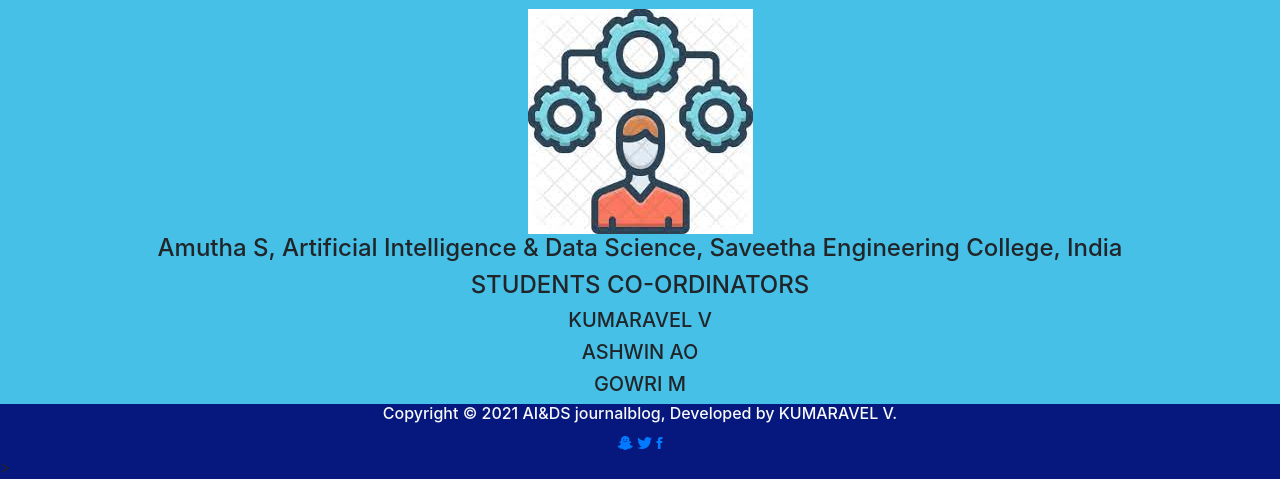
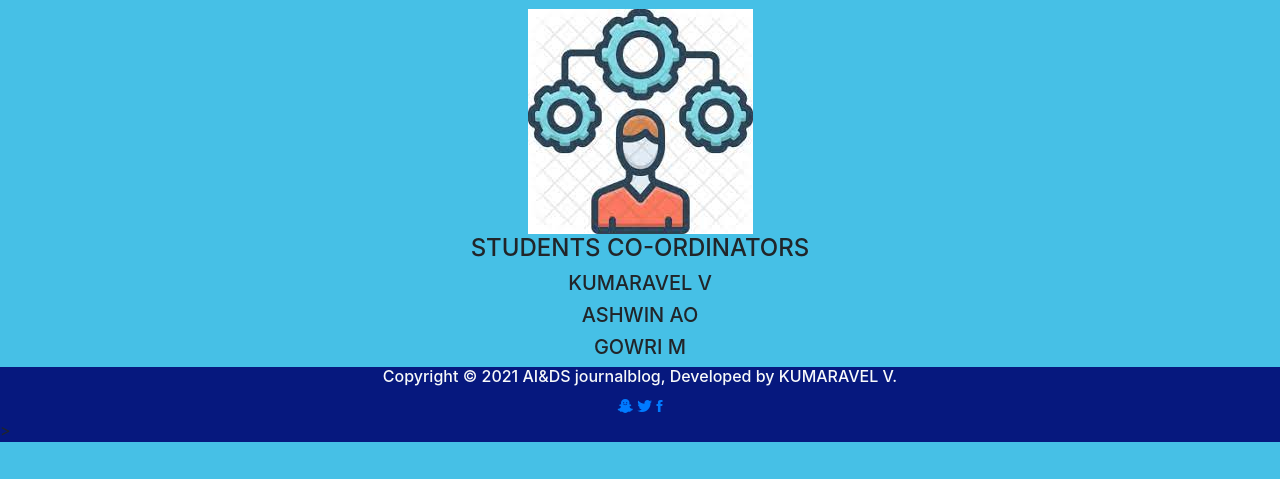
Before and after one commit to Kumaravel655/miniproject, a Flask app: page /topic.html in a window 1280 px wide. Shown: the part 374-853 px from the top of the page. After the commit the page ends 816 px from the top, so only its background shows below. Run offline with Flask 2, Linux system fonts and the light colour scheme; some libraries are stand-ins or nearby versions.

Commit message:
Update topic.html

```diff
--- a/templates/topic.html
+++ b/templates/topic.html
@@ -53,7 +53,7 @@
     <div class="text-center">
         <h2>CO-ORDINATORS</h2>
         <div class="text-center"><img src="/static/img/sa.jpg"></div>
-        <h4>Amutha S, Artificial Intelligence & Data Science, Saveetha Engineering College, India</h4>
+
         <h4>STUDENTS CO-ORDINATORS</h4>
         <h5>KUMARAVEL V</h5>
         <h5>ASHWIN AO</h5>
```
